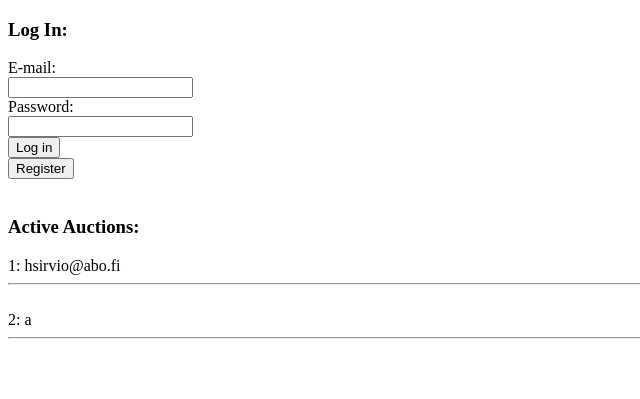
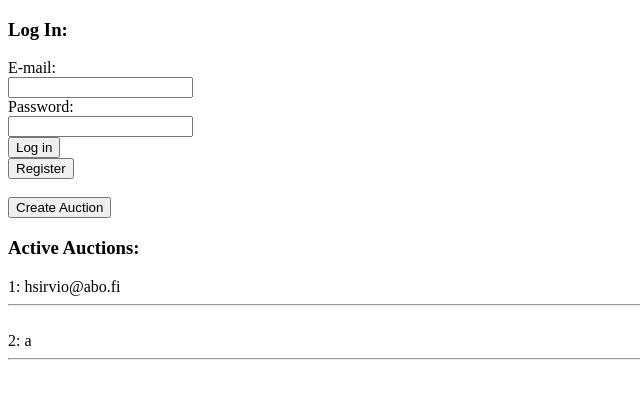
Before and after one commit to stigendresen/auction-house, a Django app: page /auctionhouse/ in a window 1280 px wide. Shown: the top 399 px of the page, without its empty margins (0-640 px from the left). Run offline with Django 3.2, Linux system fonts and the light colour scheme; data comes from the database, SQL or seed files in the repository; parts of the project's set-up code (start-up, migrations or seed data) failed here and were passed over.

Commit message:
Added Create Auction -button

```diff
--- a/templates/index.html
+++ b/templates/index.html
@@ -33,6 +33,7 @@
         {% csrf_token %}
         <input type="submit" value="Register">
     </form>
+
     <br>
 	{% endif %}
 
@@ -44,7 +45,10 @@
         </ul>
     {% endif %}
 
-
+    <form action="/addauction/" method="post">
+        {% csrf_token %}
+        <input type="submit" value="Create Auction">
+    </form>
 
 	<h3>Active Auctions:</h3>
 
@@ -85,12 +89,6 @@
 
     {% endfor %}
 
-    <form action="/resetcounters/" method="post">
-        {% csrf_token %}
-        <input type="submit" value="Reset Counters">
-        <br><br>
-    </form>
-
     -->
 
 </body>
```
